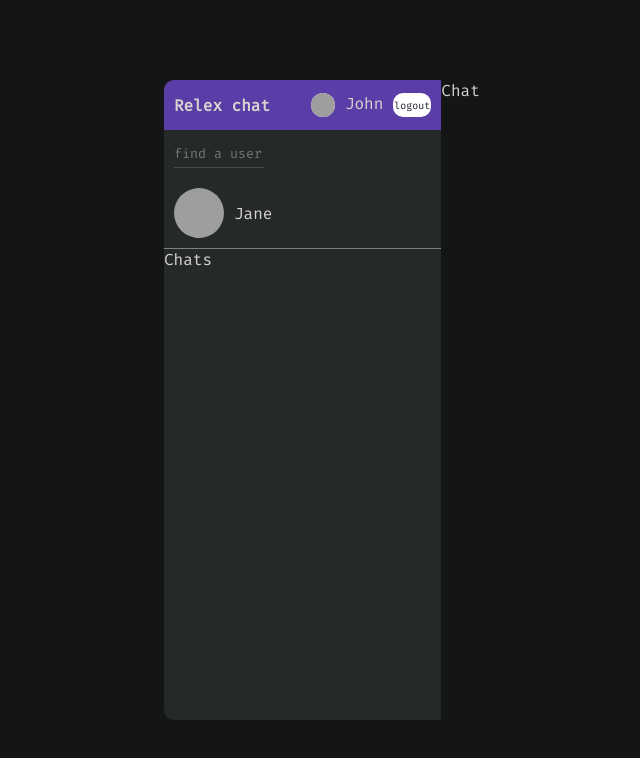
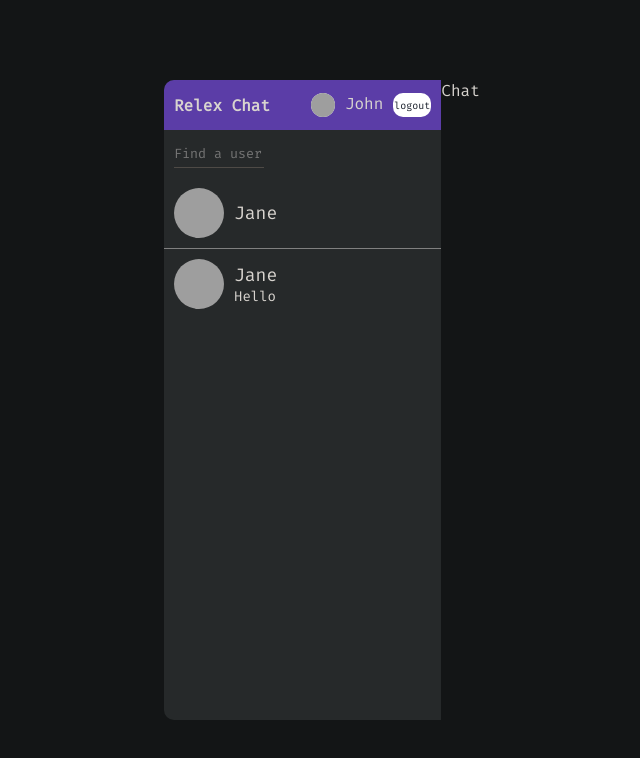
Before and after one commit to DragonRomeo/messenger, a React (Vite) app: page / in a window 1280 px wide. Shown: the top 758 px of the page, without its empty margins (60-700 px from the left). Built offline with nearby package versions, Linux system fonts and the light colour scheme; grey boxes are pictures that could not be loaded.

Commit message:
feat: add Chats component

```diff
--- a/src/components/Chats/Chats.tsx
+++ /dev/null
@@ -1,6 +0,0 @@
-
-export const Chats = () => {
-  return (
-    <div>Chats</div>
-  )
-}
--- a/src/components/Sidebar/Sidebar.module.scss
+++ b/src/components/Sidebar/Sidebar.module.scss
@@ -1,4 +1,4 @@
-@use '../../assets/styles/variables.scss' as *;
+@use 'src/assets/styles/variables.scss' as *;
 
 .sidebar {
   flex: 1;
--- a/src/components/Sidebar/Sidebar.tsx
+++ b/src/components/Sidebar/Sidebar.tsx
@@ -1,6 +1,6 @@
-import { Chats } from '../Chats/Chats';
-import { Navbar } from '../Navbar/Navbar';
-import { Search } from '../Search/Search';
+import { Chats } from './components/Chats/Chats';
+import { Navbar } from './components/Navbar/Navbar';
+import { Search } from './components/Search/Search';
 import style from './Sidebar.module.scss';
 
 export const Sidebar = () => {
--- a/src/components/Search/Search.tsx
+++ b/src/components/Sidebar/components/Chats/Chats.tsx
@@ -1,18 +1,17 @@
-import style from './Search.module.scss';
+import style from './Chats.module.scss';
+import style2 from '../Search/Search.module.scss';
 
-export const Search = () => {
+export const Chats = () => {
   return (
-    <div className={style.search}>
-      <div className={style.search_form}>
-        <input type='text' placeholder='find a user' />
-      </div>
-      <div className={style.user_chat}>
+    <div className={style.chats}>
+      <div className={style2.user_chat}>
         <img
           src='https://images.unsplash.com/photo-1708448152962-08e08e297e41?q=80&w=1374&auto=format&fit=crop&ixlib=rb-4.0.3&ixid=M3wxMjA3fDB8MHxwaG90by1wYWdlfHx8fGVufDB8fHx8fA%3D%3D'
           alt=''
         />
-        <div className={style.user_chat_info}>
+        <div className={style2.user_chat_info}>
           <span>Jane</span>
+          <p>Hello</p>
         </div>
       </div>
     </div>
--- a/src/components/Navbar/Navbar.module.scss
+++ b/src/components/Sidebar/components/Navbar/Navbar.module.scss
@@ -1,4 +1,4 @@
-@use '../../assets/styles/variables.scss' as *;
+@use '/src/assets/styles/variables.scss' as *;
 
 .navbar {
   display: flex;
--- a/src/components/Navbar/Navbar.tsx
+++ b/src/components/Sidebar/components/Navbar/Navbar.tsx
@@ -3,7 +3,7 @@ import style from './Navbar.module.scss';
 export const Navbar = () => {
   return (
     <div className={style.navbar}>
-      <span className={style.logo}>Relex chat</span>
+      <span className={style.logo}>Relex Chat</span>
       <div className={style.user}>
         <img src='https://images.unsplash.com/photo-1708890628348-b36b599ae3b3?q=80&w=1476&auto=format&fit=crop&ixlib=rb-4.0.3&ixid=M3wxMjA3fDB8MHxwaG90by1wYWdlfHx8fGVufDB8fHx8fA%3D%3D' alt='' />
         <span>John</span>
--- a/src/components/Search/Search.module.scss
+++ b/src/components/Sidebar/components/Search/Search.module.scss
@@ -38,3 +38,13 @@
     object-fit: cover;
   }
 }
+
+.user_chat_info {
+  span {
+    font-size: 18px;
+    font-weight: 500;
+  }
+  p {
+    font-size: 14px;
+  }
+}
--- /dev/null
+++ b/src/components/Sidebar/components/Search/Search.tsx
@@ -0,0 +1,20 @@
+import style from './Search.module.scss';
+
+export const Search = () => {
+  return (
+    <div className={style.search}>
+      <div className={style.search_form}>
+        <input type='text' placeholder='Find a user' />
+      </div>
+      <div className={style.user_chat}>
+        <img
+          src='https://images.unsplash.com/photo-1708448152962-08e08e297e41?q=80&w=1374&auto=format&fit=crop&ixlib=rb-4.0.3&ixid=M3wxMjA3fDB8MHxwaG90by1wYWdlfHx8fGVufDB8fHx8fA%3D%3D'
+          alt=''
+        />
+        <div className={style.user_chat_info}>
+          <span>Jane</span>
+        </div>
+      </div>
+    </div>
+  );
+};
--- a/src/pages/Register/Register.module.scss
+++ b/src/pages/Register/Register.module.scss
@@ -1,4 +1,4 @@
-@use '../../assets/styles/variables.scss' as *;
+@use 'src/assets/styles/variables.scss' as *;
 
 .form_container {
   height: 100vh;
```
Also changed, not shown: src/components/Sidebar/components/Chats/Chats.module.scss (added).
